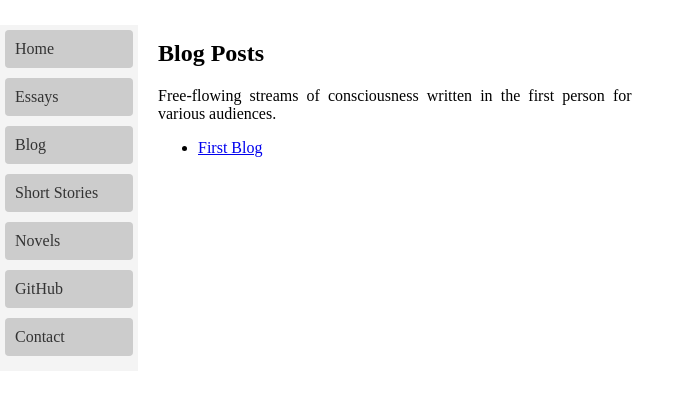
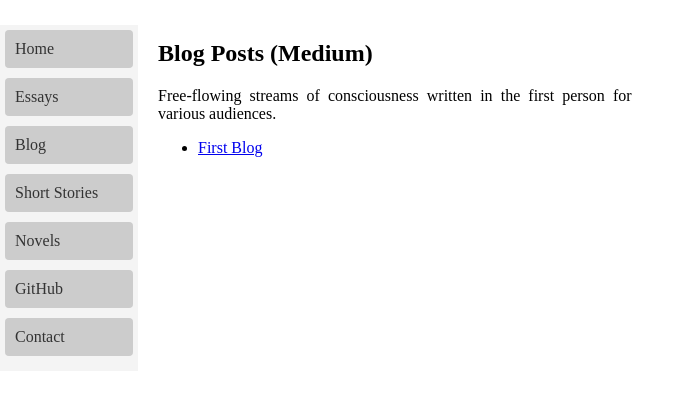
Before and after one commit to RahulSingal/rahulsingal.github.io, a Jekyll site: the page built from _pages/blog.markdown, in a window 1280 px wide. Shown: the top 395 px of the page, without its empty margins (0-690 px from the left). Built offline with Jekyll 4.4.1, drawn with Linux system fonts in a browser that asks for light colours.

Commit message:
Update blog.markdown

```diff
--- a/_pages/blog.markdown
+++ b/_pages/blog.markdown
@@ -4,7 +4,7 @@ title: Blog
 permalink: /blog/
 ---
 
-## Blog Posts
+## Blog Posts (Medium)
 
 Free-flowing streams of consciousness written in the first person for various audiences.
 
```
